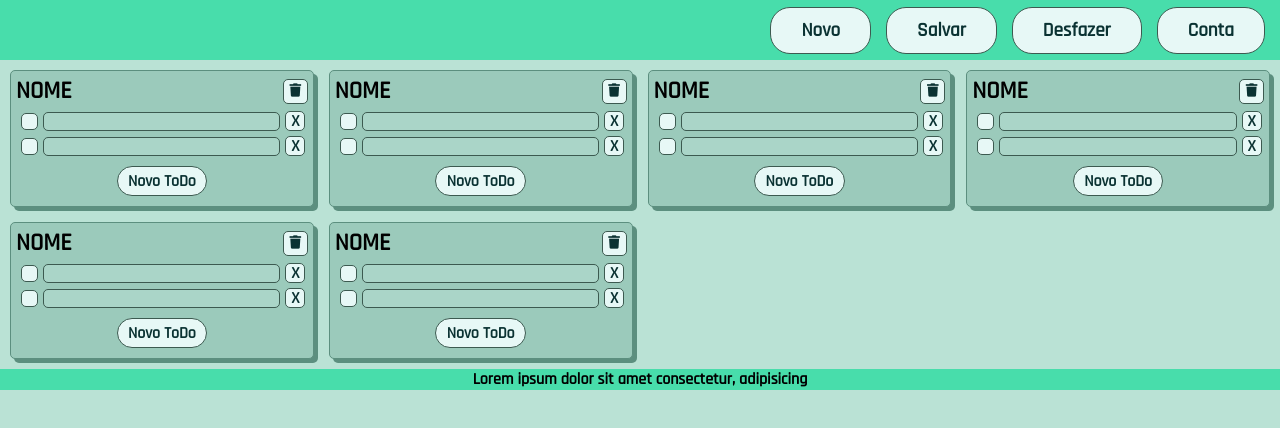
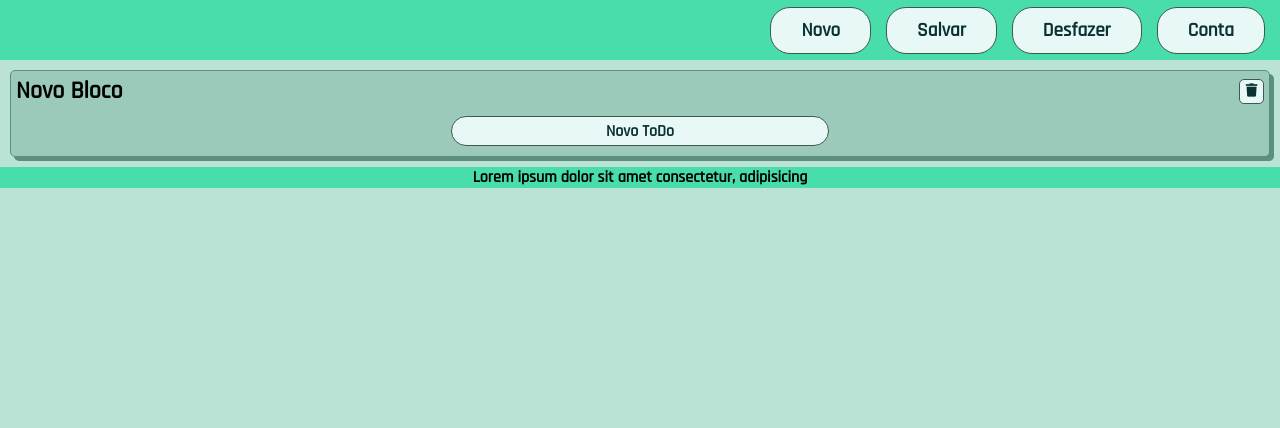
Before and after one commit to YuriWeber/ToDo, a plain HTML site: page index.html in a window 1280 px wide. Both pictures are taken after a click on the button "Novo". Drawn offline with Linux system fonts and the light colour scheme.

Commit message:
js botões html

```diff
--- a/style.css
+++ b/css/style.css
@@ -68,6 +68,14 @@ header button:active {
   padding: 5px;
 }
 
+.blockHeader input {
+  border: none;
+  background-color: transparent;
+  font-size: 1.5rem;
+  width: 80%;
+  outline: none;
+}
+
 .blockDel {
   width: 25px;
   height: 25px;
@@ -113,7 +121,6 @@ header button:active {
   border: none;
   border-radius: 5px;
   background-color: rgba(186, 226, 213, 0.5);
-  border: 1px solid rgb(60, 90, 80);
   padding-left: 2px;
   outline: none;
 }
--- a/index.html
+++ b/index.html
@@ -16,152 +16,27 @@
       integrity="sha384-Bfad6CLCknfcloXFOyFnlgtENryhrpZCe29RTifKEixXQZ38WheV+i/6YWSzkz3V"
       crossorigin="anonymous"
     />
-    <link rel="stylesheet" href="style.css" />
+    <link rel="stylesheet" href="../css/style.css" />
     <title>TODO</title>
   </head>
   <body>
     <header>
       <nav>
         <ul>
-          <li><button class="novoBlock">Novo</button></li>
-          <li><button class="save">Salvar</button></li>
-          <li><button class="undo">Desfazer</button></li>
-          <li><button class="account">Conta</button></li>
+          <li class="todoItem"><button class="newBlock">Novo</button></li>
+          <li class="todoItem"><button class="save">Salvar</button></li>
+          <li class="todoItem"><button class="undo">Desfazer</button></li>
+          <li class="todoItem"><button class="account">Conta</button></li>
         </ul>
       </nav>
     </header>
 
-    <div class="containerBlocks">
-      <div class="block">
-        <div class="blockHeader">
-          <h2>NOME</h2>
-          <button class="blockDel"><i class="fas fa-trash"></i></button>
-        </div>
-        <div class="blockList">
-          <ul>
-            <li>
-              <input type="checkbox" class="todoCheck" />
-              <input type="text" class="todoText" />
-              <button class="todoDel">X</button>
-            </li>
-            <li>
-              <input type="checkbox" class="todoCheck" />
-              <input type="text" class="todoText" />
-              <button class="todoDel">X</button>
-            </li>
-          </ul>
-          <button class="newTodo">Novo ToDo</button>
-        </div>
-      </div>
-      <div class="block">
-        <div class="blockHeader">
-          <h2>NOME</h2>
-          <button class="blockDel"><i class="fas fa-trash"></i></button>
-        </div>
-        <div class="blockList">
-          <ul>
-            <li>
-              <input type="checkbox" class="todoCheck" />
-              <input type="text" class="todoText" />
-              <button class="todoDel">X</button>
-            </li>
-            <li>
-              <input type="checkbox" class="todoCheck" />
-              <input type="text" class="todoText" />
-              <button class="todoDel">X</button>
-            </li>
-          </ul>
-          <button class="newTodo">Novo ToDo</button>
-        </div>
-      </div>
-      <div class="block">
-        <div class="blockHeader">
-          <h2>NOME</h2>
-          <button class="blockDel"><i class="fas fa-trash"></i></button>
-        </div>
-        <div class="blockList">
-          <ul>
-            <li>
-              <input type="checkbox" class="todoCheck" />
-              <input type="text" class="todoText" />
-              <button class="todoDel">X</button>
-            </li>
-            <li>
-              <input type="checkbox" class="todoCheck" />
-              <input type="text" class="todoText" />
-              <button class="todoDel">X</button>
-            </li>
-          </ul>
-          <button class="newTodo">Novo ToDo</button>
-        </div>
-      </div>
-      <div class="block">
-        <div class="blockHeader">
-          <h2>NOME</h2>
-          <button class="blockDel"><i class="fas fa-trash"></i></button>
-        </div>
-        <div class="blockList">
-          <ul>
-            <li>
-              <input type="checkbox" class="todoCheck" />
-              <input type="text" class="todoText" />
-              <button class="todoDel">X</button>
-            </li>
-            <li>
-              <input type="checkbox" class="todoCheck" />
-              <input type="text" class="todoText" />
-              <button class="todoDel">X</button>
-            </li>
-          </ul>
-          <button class="newTodo">Novo ToDo</button>
-        </div>
-      </div>
-      <div class="block">
-        <div class="blockHeader">
-          <h2>NOME</h2>
-          <button class="blockDel"><i class="fas fa-trash"></i></button>
-        </div>
-        <div class="blockList">
-          <ul>
-            <li>
-              <input type="checkbox" class="todoCheck" />
-              <input type="text" class="todoText" />
-              <button class="todoDel">X</button>
-            </li>
-            <li>
-              <input type="checkbox" class="todoCheck" />
-              <input type="text" class="todoText" />
-              <button class="todoDel">X</button>
-            </li>
-          </ul>
-          <button class="newTodo">Novo ToDo</button>
-        </div>
-      </div>
-      <div class="block">
-        <div class="blockHeader">
-          <h2>NOME</h2>
-          <button class="blockDel"><i class="fas fa-trash"></i></button>
-        </div>
-        <div class="blockList">
-          <ul>
-            <li>
-              <input type="checkbox" class="todoCheck" />
-              <input type="text" class="todoText" />
-              <button class="todoDel">X</button>
-            </li>
-            <li>
-              <input type="checkbox" class="todoCheck" />
-              <input type="text" class="todoText" />
-              <button class="todoDel">X</button>
-            </li>
-          </ul>
-          <button class="newTodo">Novo ToDo</button>
-        </div>
-      </div>
-    </div>
+    <div class="containerBlocks"></div>
 
     <footer>
       <h2>Lorem ipsum dolor sit amet consectetur, adipisicing</h2>
     </footer>
+
+    <script src="script.js"></script>
   </body>
 </html>
--- /dev/null
+++ b/script.js
@@ -0,0 +1,130 @@
+// funções de criação do html
+function newBlock() { // novo elemento bloco
+    // variaveis referentes aos elementos
+    const block = document.createElement("div"); // principal
+    const header = document.createElement("div"); // secundario
+    const blockName = document.createElement("input");
+    const blockDel = document.createElement("button");
+    const icon = document.createElement("i");
+    const listContainer = document.createElement("div"); // secundario
+    const createTodo = document.createElement("button");
+
+    //configuração de cada lemento e inserção dele
+    blockName.classList = "blockName";
+    blockName.type = "text";
+    blockName.value = "Novo Bloco";
+    blockName.maxLength = 25; // limite de caracteres (alterar)
+    header.appendChild(blockName);
+
+    icon.classList = "fas fa-trash"; // icone o font awesome
+    blockDel.classList = "blockDel";
+    blockDel.appendChild(icon);
+    blockDel.addEventListener('click', () => { // chamar a função para deleter o bloco ao clicar
+        delBlock(blockDel);
+    })
+    header.appendChild(blockDel);
+
+    header.classList = "blockHeader";
+    block.appendChild(header);
+
+    listContainer.classList = "blockList";
+    listContainer.appendChild(document.createElement("ul"));
+
+    createTodo.classList = "newTodo";
+    createTodo.textContent = "Novo ToDo";
+    createTodo.addEventListener('click', () => { // chamar a função para cirar um TODO ao clicar
+        newTodo(createTodo);
+    })
+    listContainer.appendChild(createTodo);
+
+    block.classList = "block";
+    block.appendChild(listContainer);
+    document.querySelector(".containerBlocks").appendChild(block); // insere o elemento completo no html
+}
+
+function newTodo(block) { // novo elemento ToDo
+    block = getParent(block, "blockList").querySelector('ul');
+
+    // criação do elemento principal e dos children
+    const todo = document.createElement("li");
+    const check = document.createElement("input");
+    const text = document.createElement("input");
+    const button = document.createElement("button");
+
+    check.type = "checkbox";
+    check.classList = "todoCheck";
+    todo.appendChild(check);
+
+    text.type = "text";
+    text.classList = "todoText";
+    todo.appendChild(text);
+
+    button.classList = "todoDel";
+    button.textContent = "X";
+    button.addEventListener("click", () => { // chamar a função para deleter o TODO ao clicar
+        this.delTodo(button);
+    })
+    todo.appendChild(button);
+
+    todo.classList = "todoItem";
+
+    block.appendChild(todo);
+}
+
+function delTodo(todo) { // deleta um ToDo
+    todo = getParent(todo, "todoItem");
+    try {
+        todo.remove();
+    }
+    catch {
+        throw new Error("Element not found.")
+    }
+}
+
+function delBlock(block) { // deleta o bloco inteiro
+    block = getParent(block, "block");
+    try {
+        block.remove()
+    }
+    catch {
+        throw new Error("Element not found.")
+    }
+}
+
+
+// botões
+const newBtn = document.querySelector(".newBlock");
+const saveBtn = document.querySelector(".save");
+const undoBtn = document.querySelector(".undo");
+const accountBtn = document.querySelector(".account");
+const newTodoBtn = document.querySelectorAll(".newTodo");
+const blockDelBtn = document.querySelectorAll(".blockDel")
+
+// botões eventlisteners
+newBtn.addEventListener('click', () => {
+    newBlock();
+})
+
+saveBtn.addEventListener('click', () => {
+    alert("Salvar")
+})
+
+undoBtn.addEventListener('click', () => {
+    alert("Desfazer")
+})
+
+accountBtn.addEventListener('click', () => {
+    alert("Conta")
+})
+
+// funções utilitárias
+function getParent(element, searchClass) { // retorna o elemento pai que tiver uma class especifica
+    while (element && element.parentElement) {
+        element = element.parentElement;
+        if (element.getAttribute("class") === searchClass) {
+            return element
+        }
+    }
+
+    return null; // null caso não ache o elemento
+}
```
